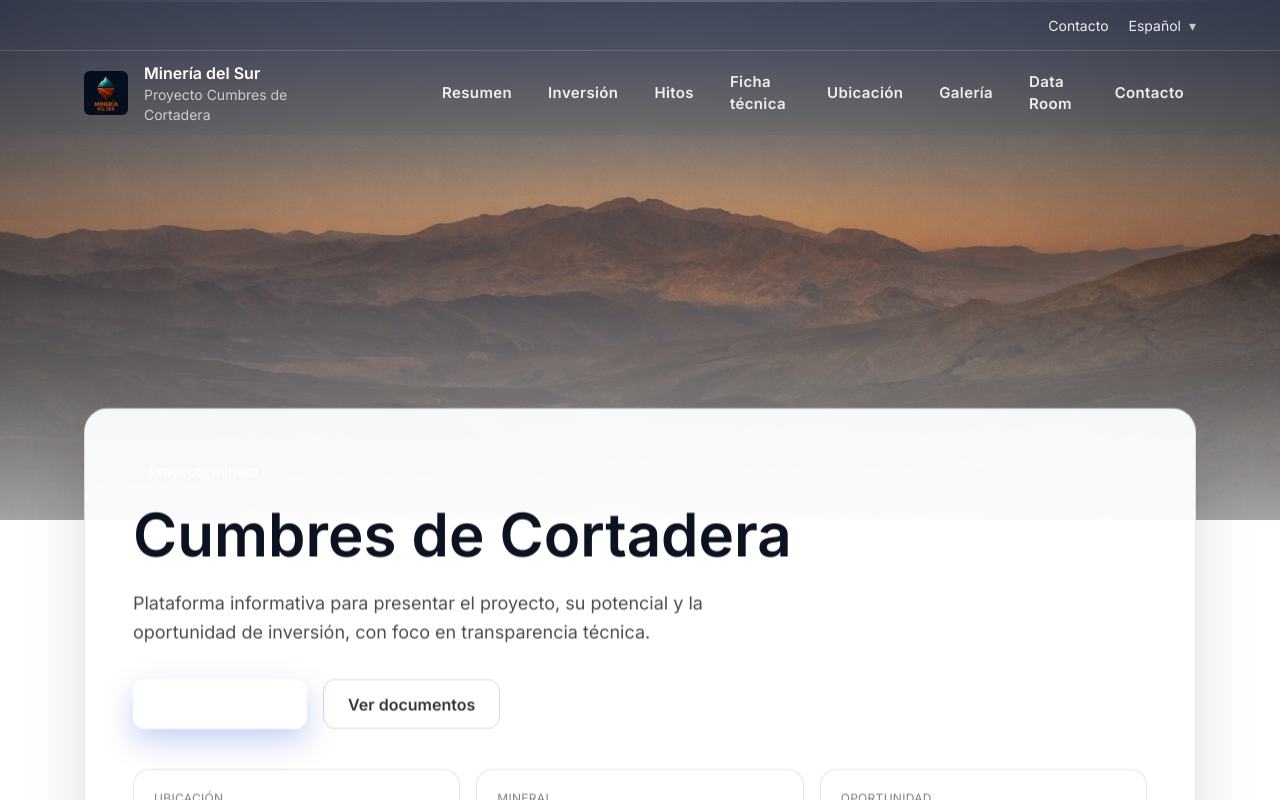
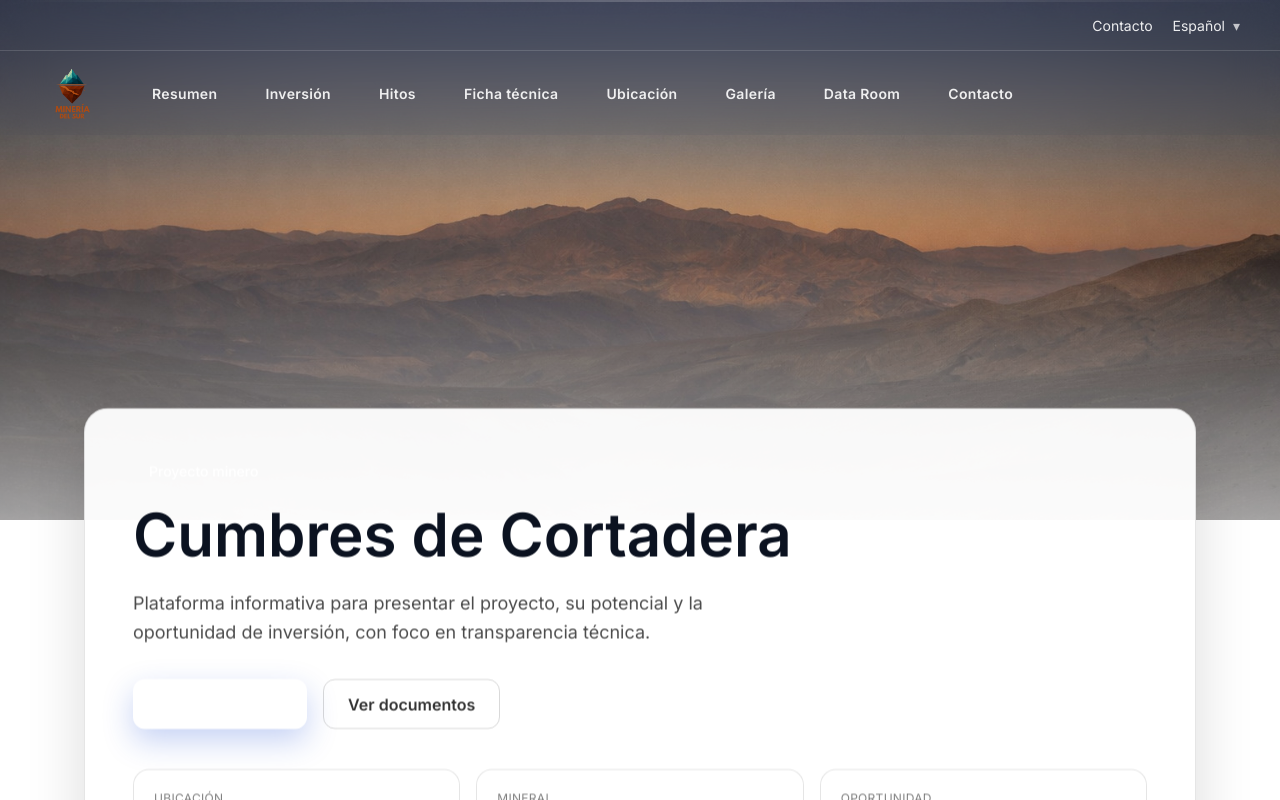
Before and after one commit to InBlxck/cumbres-de-cortadera, a React (Vite) app: page / in a window 1280 px wide. Shown: the top 800 px of the page. Built offline with nearby package versions, Linux system fonts and the light colour scheme; the HTML template or start-up script is replaced by a standard one.

Commit message:
NAVBAR V1 - LEFT

```diff
--- a/src/components/Container.tsx
+++ b/src/components/Container.tsx
@@ -1,5 +1,15 @@
 import type { PropsWithChildren } from "react";
 
-export default function Container({ children }: PropsWithChildren) {
+type ContainerProps = PropsWithChildren<{
+  variant?: "default" | "nav";
+}>;
+
+export default function Container({ children, variant = "default" }: ContainerProps) {
+  if (variant === "nav") {
+    // Más parecido a sitios corporativos: ancho grande + padding consistente
+    return <div className="w-full px-6 lg:px-10">{children}</div>;
+  }
+
+  // Contenedor normal para el resto del sitio
   return <div className="mx-auto w-full max-w-6xl px-5">{children}</div>;
 }
--- a/src/components/Navbar.tsx
+++ b/src/components/Navbar.tsx
@@ -1,5 +1,4 @@
 import { useEffect, useMemo, useState } from "react";
-import Container from "./Container";
 import logo from "../assets/logo/mineria-del-sur.png";
 import { NAV } from "../lib/constants";
 
@@ -74,12 +73,14 @@ export default function Navbar() {
 
   const divider = scrolled ? "bg-slate-200" : "bg-white/15";
 
+  // Wrapper “wide” SOLO para el navbar (estilo corporativo/BHP)
+  const NavContainer = ({ children }: { children: React.ReactNode }) => (
+    <div className="w-full px-6 lg:px-10">{children}</div>
+  );
+
   return (
     <header className="fixed top-0 left-0 right-0 z-50 m-0 p-0 w-full">
-      {/* ✅ Ponemos el fondo AQUÍ (cubre safe-area) */}
-      <div
-        className={`w-full transition-all duration-300 ease-out ${wrapperBg} pt-[env(safe-area-inset-top,0px)]`}
-      >
+      <div className={`w-full transition-all duration-300 ease-out ${wrapperBg}`}>
         {/* Línea superior */}
         <div
           className={`h-[2px] w-full transition-all duration-300 ${
@@ -90,7 +91,7 @@ export default function Navbar() {
         />
 
         {/* TOP BAR */}
-        <Container>
+        <NavContainer>
           <div className="flex h-12 items-center justify-end gap-5 text-sm">
             <a
               href="#contacto"
@@ -111,44 +112,30 @@ export default function Navbar() {
               </span>
             </button>
           </div>
-        </Container>
+        </NavContainer>
 
         {/* Divider */}
         <div className={`h-px ${divider}`} />
 
         {/* MAIN NAV */}
-        <Container>
-          <div className="flex h-[84px] items-center">
+        <NavContainer>
+          {/* ✅ Logo + links PARTEN desde la izquierda (tipo BHP) */}
+          <div className="flex h-[84px] items-center gap-10">
+            {/* Logo */}
             <a
               href="#top"
-              className="flex items-center gap-4 pr-6 lg:pr-24"
+              className="flex items-center shrink-0"
               onClick={() => setMobileOpen(false)}
             >
               <img
                 src={logo}
                 alt="Minería del Sur"
-                className="h-11 w-11 rounded-md object-contain"
+                className="h-14 w-14 md:h-16 md:w-16 object-contain"
               />
-              <div className="leading-tight">
-                <div
-                  className={`text-base font-semibold transition ${
-                    scrolled ? "text-slate-950" : "text-white"
-                  }`}
-                >
-                  Minería del Sur
-                </div>
-                <div
-                  className={`text-sm transition ${
-                    scrolled ? "text-slate-500" : "text-white/70"
-                  }`}
-                >
-                  Proyecto Cumbres de Cortadera
-                </div>
-              </div>
             </a>
 
-            {/* Desktop links */}
-            <nav className="hidden lg:flex items-center gap-3 ml-auto">
+            {/* Desktop links (SIN ml-auto, quedan a la izquierda) */}
+            <nav className="hidden lg:flex items-center gap-8">
               {NAV.map((l) => {
                 const isActive = active === l.href;
                 return (
@@ -156,15 +143,15 @@ export default function Navbar() {
                     key={l.href}
                     href={l.href}
                     className={`
-                      group relative px-3 py-2 rounded-lg
-                      text-[15px] font-semibold tracking-wide
+                      group relative px-2 py-2 rounded-md
+                      text-[14px] font-semibold tracking-wide
                       transition-all duration-300
                       ${linkBase}
                     `}
                   >
                     <span
                       className={`
-                        absolute inset-0 rounded-lg transition duration-300
+                        absolute inset-0 rounded-md transition duration-300
                         ${linkBgHover}
                       `}
                     />
@@ -172,7 +159,7 @@ export default function Navbar() {
 
                     <span
                       className={`
-                        absolute left-3 right-3 -bottom-[7px]
+                        absolute left-2 right-2 -bottom-[7px]
                         h-[2px] rounded-full bg-brand
                         transition-transform duration-300 origin-left
                         ${
@@ -187,7 +174,7 @@ export default function Navbar() {
               })}
             </nav>
 
-            {/* Mobile button */}
+            {/* Mobile button (se va a la derecha en mobile) */}
             <button
               type="button"
               className={`ml-auto lg:hidden inline-flex items-center justify-center rounded-xl border px-3 py-2 transition ${
@@ -227,12 +214,12 @@ export default function Navbar() {
               </svg>
             </button>
           </div>
-        </Container>
+        </NavContainer>
 
         {/* Mobile dropdown */}
         {mobileOpen && (
           <div className={`lg:hidden border-t ${divider}`}>
-            <Container>
+            <NavContainer>
               <div className="py-4">
                 <div className="flex flex-col gap-1">
                   {NAV.map((l) => {
@@ -258,7 +245,7 @@ export default function Navbar() {
                   })}
                 </div>
               </div>
-            </Container>
+            </NavContainer>
           </div>
         )}
       </div>
```
Also changed, not shown: src/assets/logo/mineria-del-sur.png.
